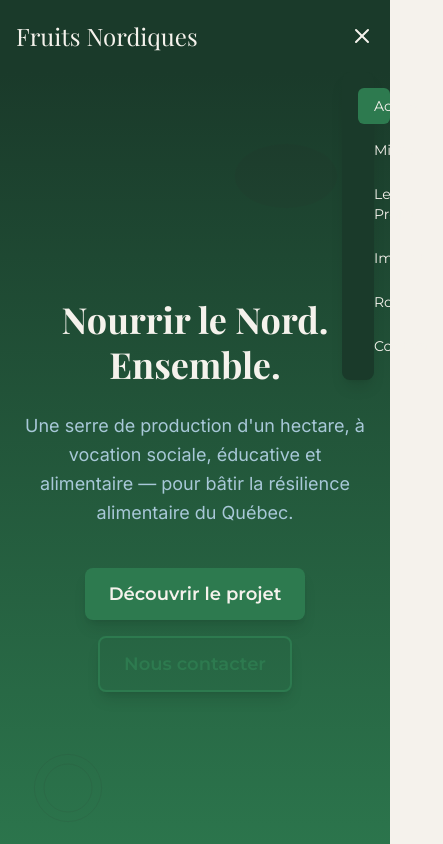
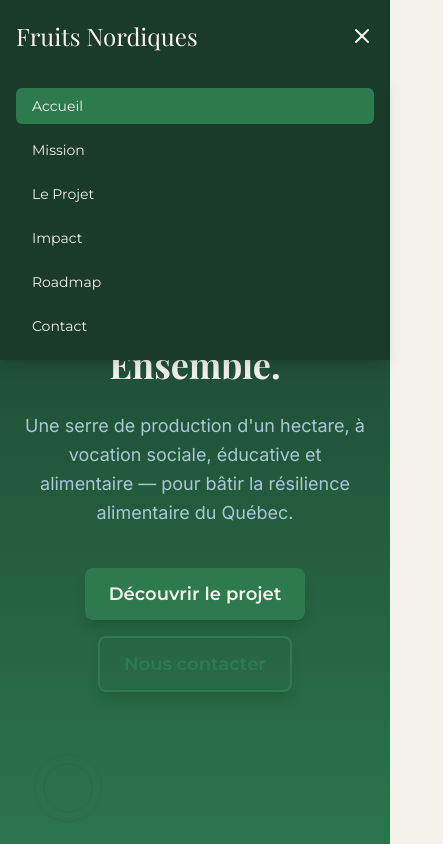
Before and after one commit to Fruitsnordiques/fruitsnordiques, a Next.js app: page / in a window 390 px wide. Both pictures are taken after a click on the button "Ouvrir le menu". Shown: the top 844 px of the page, 443 px wide, since content can reach past the window. Built offline with nearby package versions, Linux system fonts and the light colour scheme; a web font is replaced by a local one.

Commit message:
Fix menu mobile — pleine largeur

```diff
--- a/src/components/layout/Navigation.tsx
+++ b/src/components/layout/Navigation.tsx
@@ -107,7 +107,7 @@ export default function Navigation() {
           initial="hidden"
           animate="visible"
           exit="hidden"
-          className="absolute top-full left-0 right-0 mt-4 bg-fn-vert-profond rounded-lg shadow-lg md:hidden z-50"
+          className="fixed top-[72px] left-0 right-0 bg-fn-vert-profond shadow-lg md:hidden z-50"
         >
           <ul className="flex flex-col p-4 gap-2">
             {navLinks.map((link, index) => (
```
